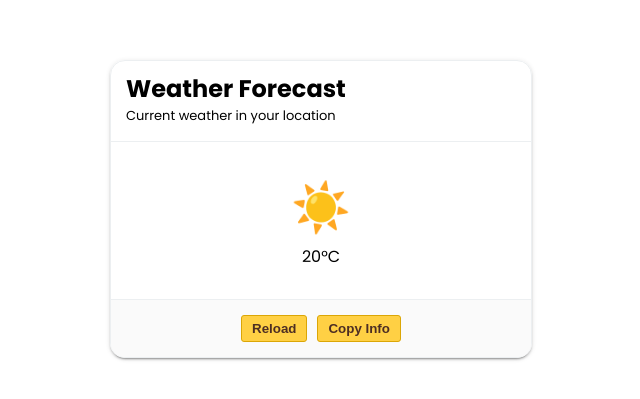
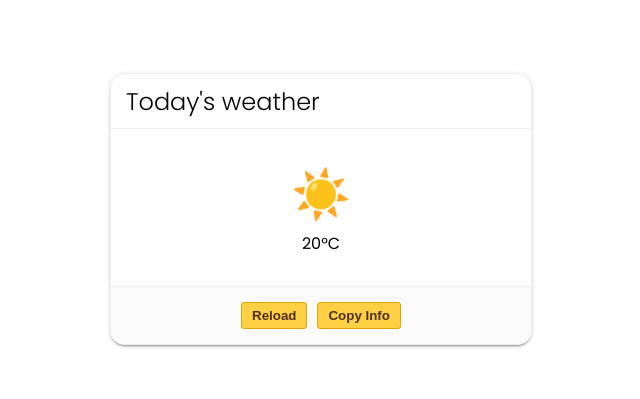
Before and after one commit to qetiproject/angular-template-outlet-example, an Angular app: page / in a window 1280 px wide. Shown: the part 191-590 px from the top of the page, without its empty margins (319-959 px from the left). Built offline with nearby package versions, Linux system fonts and the light colour scheme.

Commit message:
headerTemplate

```diff
--- a/src/app/app.component.html
+++ b/src/app/app.component.html
@@ -1 +1,4 @@
-<weather-widget></weather-widget>
+<weather-widget [headerTemplate]="altWidgetHeader"></weather-widget>
+<ng-template #altWidgetHeader>
+    <div class="alt-header"> Today's weather</div>
+</ng-template>
--- a/src/app/widgets/weather-widget/weather-widget.component.html
+++ b/src/app/widgets/weather-widget/weather-widget.component.html
@@ -1,5 +1,5 @@
 <div class="widget-header">
-  <div #container></div>
+  <ng-container [ngTemplateOutlet]="headerTemplate || defaultWidgetHeader"></ng-container>
   <ng-template #defaultWidgetHeader>
     <div class="widget-title">Weather Forecast</div>
   <div class="widget-sub-title">Current weather in your location</div>
--- a/src/app/widgets/weather-widget/weather-widget.component.ts
+++ b/src/app/widgets/weather-widget/weather-widget.component.ts
@@ -1,12 +1,12 @@
 import { NgTemplateOutlet } from '@angular/common';
-import { Component, inject, Injector, Input, TemplateRef, ViewChild, ViewContainerRef } from '@angular/core';
+import { Component, inject, Input, TemplateRef } from '@angular/core';
 import { WidgetActions } from '../widget-actions.service';
 import { WidgetState } from '../widget-state.service';
 
 @Component({
   selector: 'weather-widget',
   standalone: true,
-  imports: [],
+  imports: [NgTemplateOutlet],
   templateUrl: './weather-widget.component.html',
   styleUrls: ['./weather-widget.component.css'],
   providers: [WidgetActions, WidgetState]
@@ -15,10 +15,8 @@
   state = inject(WidgetState);
   actions = inject(WidgetActions);
 
-  @ViewChild('container', { read: ViewContainerRef}) container!: ViewContainerRef;
-  @ViewChild('defaultWidgetHeader') headerTemplate!: TemplateRef<any>;
+  @Input()
+  headerTemplate!: TemplateRef<any>;
 
-  ngAfterViewInit(): void {
-   this.container.createEmbeddedView(this.headerTemplate);
-  }
+  @Input() contentTemplate!: TemplateRef<any>;
 }
```
